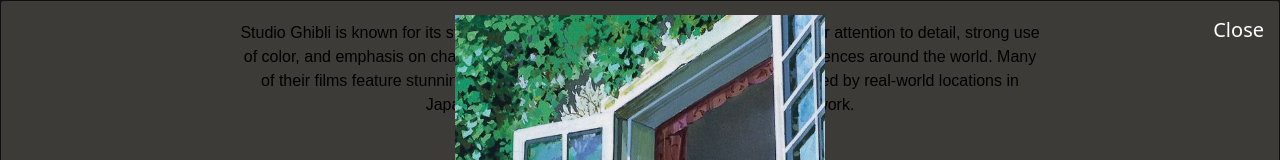
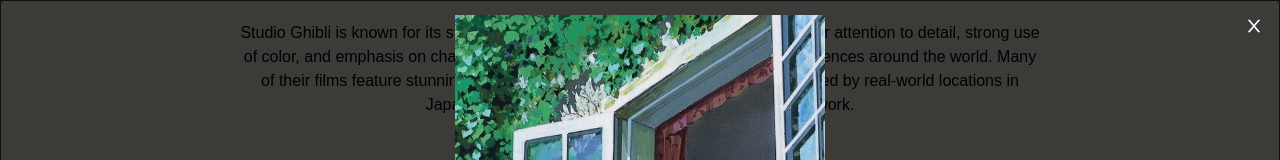
Before and after one commit to Ronn02/WebDevAss2, a React (Create React App) app: page / in a window 1280 px wide. Both pictures are taken after a click on the element 374 px from the left and 1326 px from the top of the page. Shown: the part 926-1086 px from the top of the page. Built offline with nearby package versions, Linux system fonts and the light colour scheme.

Commit message:
close button updated

```diff
--- a/src/components/Artworks.jsx
+++ b/src/components/Artworks.jsx
@@ -6,6 +6,7 @@ import img3 from '../assets/content3.jpg';
 import img5 from '../assets/content5.jpg';
 import img7 from '../assets/content7.jpg';
 import img9 from '../assets/content9.jpg';
+import { AiOutlineClose, AiOutlineMenu } from 'react-icons/ai';
 
 const Artworks = () => {
   const [selectedImage, setSelectedImage] = useState(null);
@@ -63,7 +64,7 @@ const Artworks = () => {
           <img src={selectedImage} alt="Enlarged Image" className="max-w-full max-h-[500px] m-[15px]" />
         )}
         <button className="absolute top-4 right-4 text-white text-xl" onClick={closeModal}>
-          Close
+        < AiOutlineClose size={20}/>
         </button>
       </Modal>
     </div>
```
